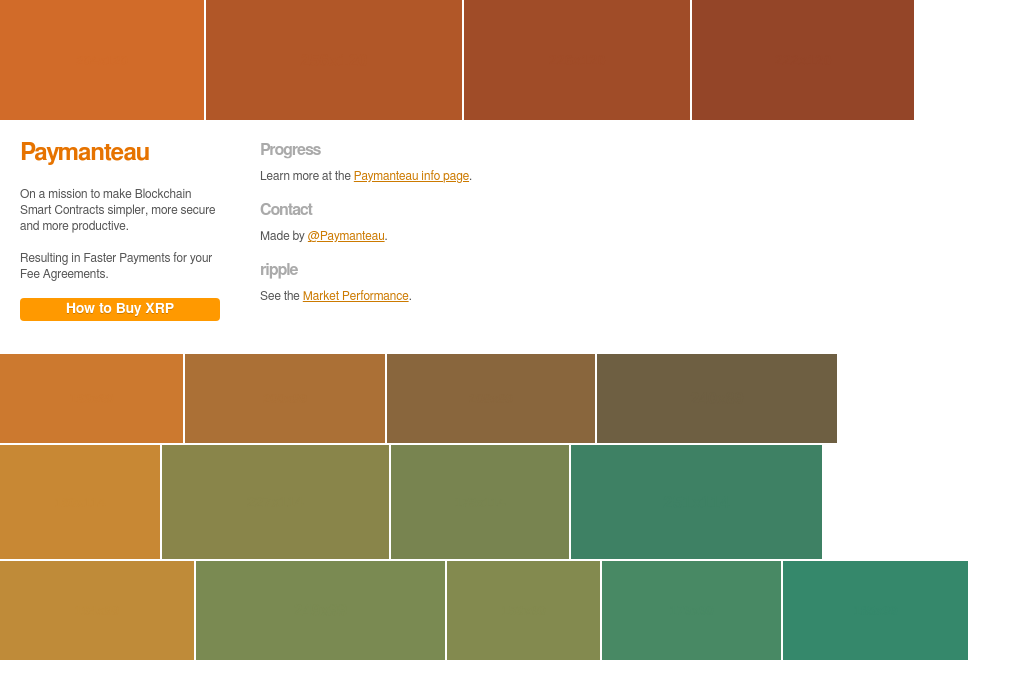
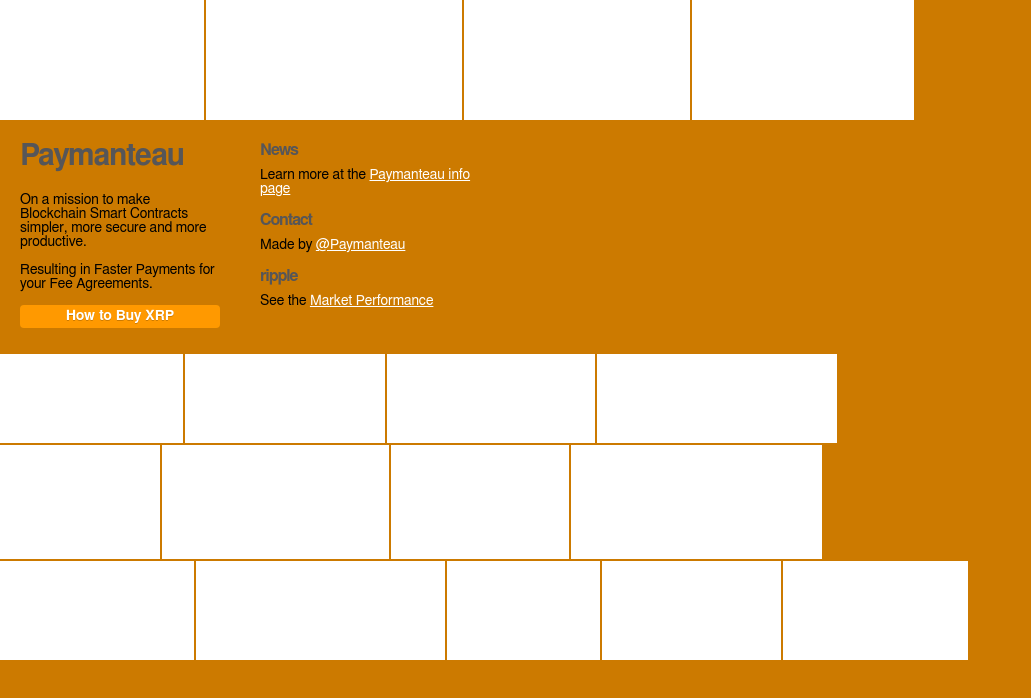
Before and after one commit to paymanteau/website, a website: page public/index.html in a window 1280 px wide. Shown: the whole page, without its empty margins (0-1031 px from the left). Drawn offline with nearby package versions, Linux system fonts and the light colour scheme; some packages are replaced by stand-ins of ours.

Commit message:
change css theme

```diff
--- a/public/index.html
+++ b/public/index.html
@@ -11,25 +11,25 @@
 <link rel="shortcut icon" href="favicon.ico" type="image/x-icon">
 <title>Paymanteau - Secure Smart Contracts</title>
 <style type="text/css">
-body {padding:0;margin:0;font-family:sans-serif;background:#fff}
+body {padding:0;margin:0;font-family:sans-serif;background:#cc7a00}
 body.etc {font-family:"Droid Sans", "FreeSans", sans-serif}
-a {color:#cc7a00}
-a:hover {color:#e67300}
+a {color:#fff}
+a:hover {color:#000000}
 a, a:hover {transition:color 0.1s ease-in}
 h1, h2 {margin:0;letter-spacing:-1px}
 h2.ie {font:3em inherit;color:red;position:fixed;top:0px;margin:0;z-index:2;width:100%;background:yellow}
 
-#content {position:absolute;z-index:1;top:120px;left:0px;height:230px;color:#555;font-size:12px}
+#content {position:absolute;z-index:1;top:120px;left:0px;height:230px;color:#000;font-size:14px}
 #content-inner {padding:20px;overflow:hidden;width:800px}
 .block {float:left;width:200px;margin-right:40px}
 #details {width:220px}
-.block.header h1 {margin-bottom:20px;color:#e67300;font-size:24px}
-.block h2 {color:#aaa;font-size:16px;line-height:20px;margin-bottom:8px}
+.block.header h1 {margin-bottom:20px;color:#565658;font-size:30px}
+.block h2 {color:#565658;font-size:16px;line-height:20px;margin-bottom:8px}
 .block.fluid {width:auto}
-.block p {margin:0;margin-bottom:16px;line-height:16px}
+.block p {margin:0;margin-bottom:14px;line-height:14px}
 .block code {border-radius:4px;font-size:12px;font-family:'Lucida Console',monospace;background:#eee;text-align:center;display:block;padding:4px;white-space:nowrap}
-#download {background:#ff9900;display:block;text-align:center;font-weight:bold;color:#fff;padding:4px 0;font-size:14px;border-radius:4px;text-decoration:none;text-shadow:0px 1px 0px rgba(0,0,0, 0.2);box-shadow:0px 0px 0px #cc6600}}
-#download:hover {box-shadow:0px 2px 0px #cc6600}
+#download {background:#ff9900;display:block;text-align:center;font-weight:bold;color:#fff;padding:4px 0;font-size:14px;border-radius:4px;text-decoration:none;text-shadow:0px 1px 0px rgba(0,0,0, 0.2);box-shadow:0px 0px 0px #993d00}
+#download:hover {box-shadow:0px 2px 0px #993d00}
 #download, #download:hover {transition:all 0.1s ease-out}
 
 #background {position:fixed;z-index:2}
@@ -51,18 +51,18 @@
 			<a href="https://ripple.com/xrp/buy-xrp/" id="download">How to Buy XRP</a>
 		</div>
 		<div class="block" id="details">
-			<h2>Progress</h2>
+			<h2>News</h2>
 			<p>
-				Learn more at the <a href="https://paymanteau.blogspot.com/">Paymanteau info page</a>.
+				Learn more at the <a href="https://paymanteau.blogspot.com/">Paymanteau info page</a>
 			</p>
 			<h2>Contact</h2>
 			<p>
-				Made by <a href="https://twitter.com/paymanteau">@Paymanteau</a>.
+				Made by <a href="https://twitter.com/paymanteau">@Paymanteau</a>
 			</p>
 			<h2>ripple</h2>
 			<p>
 				<!--<code>&lt;img src="paymanteau.js/300x200"&gt;</code>-->
-				See the <a href="https://ripple.com/xrp/market-performance/">Market Performance</a>.
+				See the <a href="https://ripple.com/xrp/market-performance/">Market Performance</a>
 			</p>
 		</div>
             <div class="block" id="image">
--- a/public/themify.js
+++ b/public/themify.js
@@ -1,5 +1,5 @@
 (function () {  'use strict';
-    function a(a, b, c) { return "#" + ((256 + a << 8 | b) << 8 | c).toString(16).slice(1); } function b(a, b, c) { return [a[0] * (1 - c) + b[0] * c, a[1] * (1 - c) + b[1] * c, a[2] * (1 - c) + b[2] * c]; } !~navigator.platform.indexOf("Linux") || $("body").addClass("etc"); var c = 120, d = 200, e, f, g = [[228, 114, 42], [178, 47, 18], [237, 146, 40], [26, 155, 126]]; for (var h = 0, i = 0; i < screen.height; h++, i += e + 2) {
+    function a(a, b, c) { return "#" + ((256 + a << 8 | b) << 8 | c).toString(16).slice(1); } function b(a, b, c) { return [a[0] * (1 - c) + b[0] * c, a[1] * (1 - c) + b[1] * c, a[2] * (1 - c) + b[2] * c]; } !~navigator.platform.indexOf("Linux") || $("body").addClass("etc"); var c = 120, d = 200, e, f, g = [[255, 255, 255], [255, 255, 255], [255, 255, 255], [255, 255, 255]]; for (var h = 0, i = 0; i < screen.height; h++, i += e + 2) {
     e = c, h == 1 ? e = 230 : h > 1 && (e = Math.floor(e * .7 + Math.random() * e * .4));
     for (var j = 0, k = 0; k < screen.width; j++, k += f + 2) {
         f = d + Math.random() * 20 - Math.random() * 20, f = Math.floor(f * .8 + Math.random() * f * .5);
```
